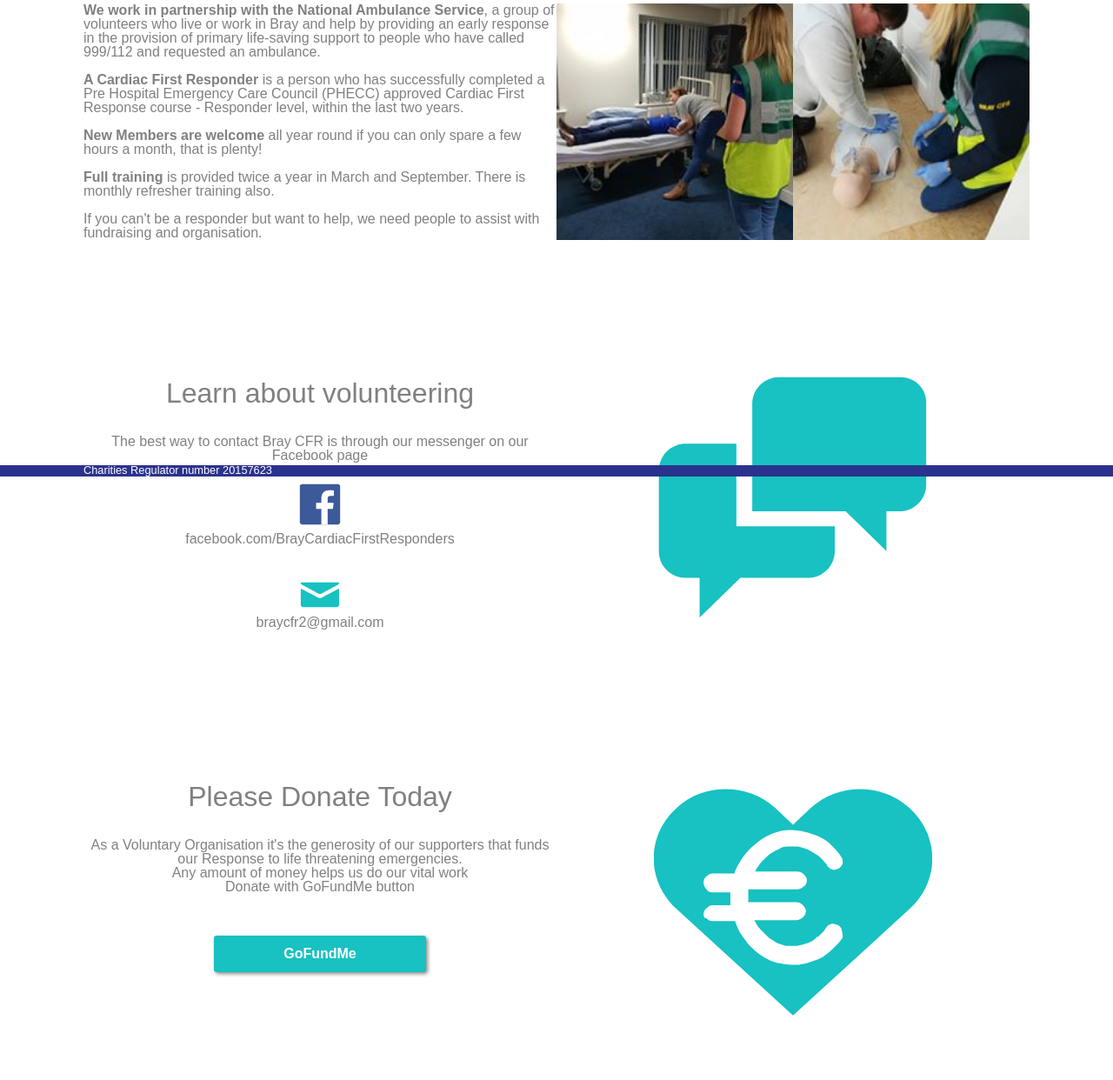
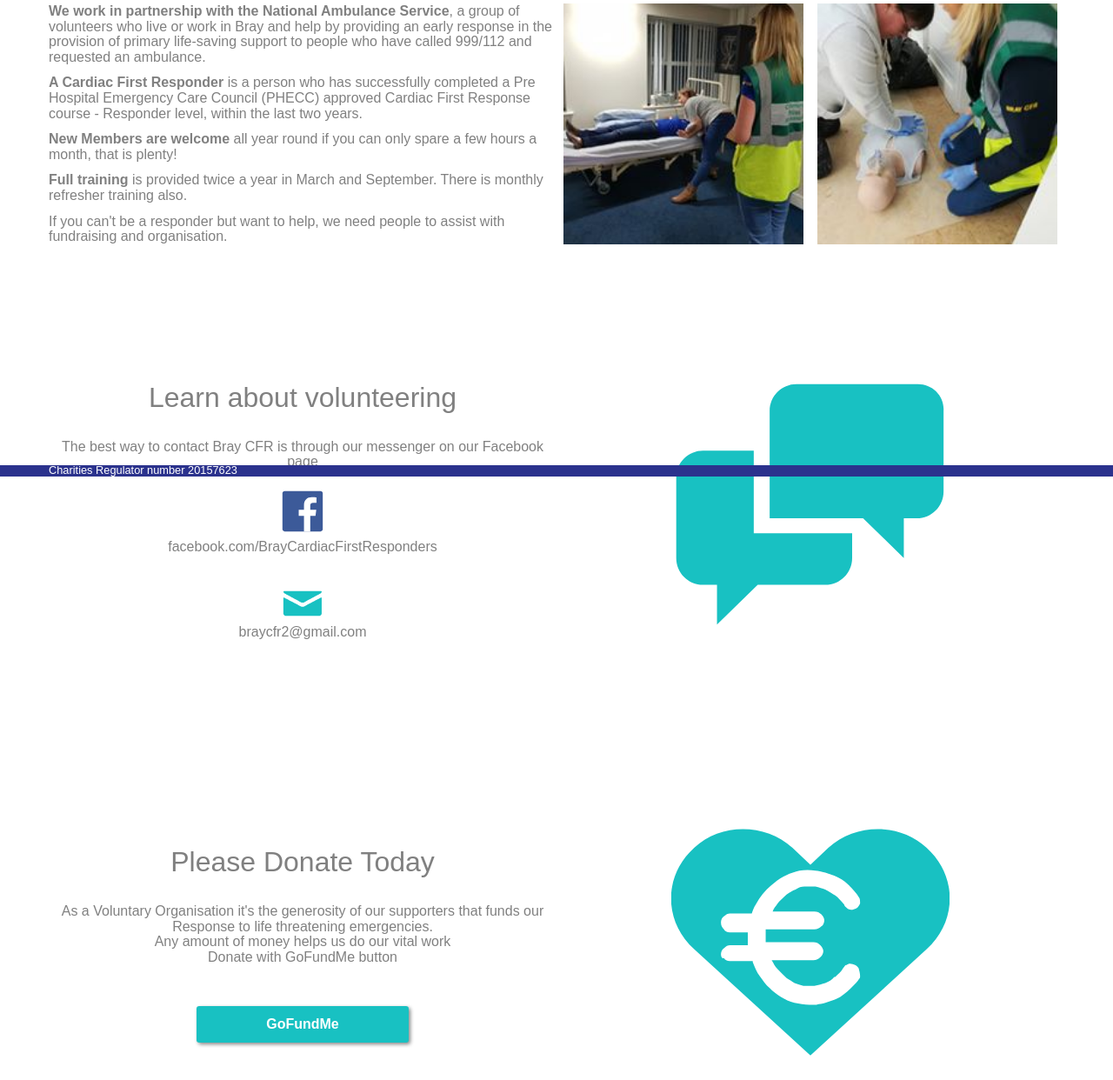
Before and after one commit to simonetto/firstAidResponders, a Gatsby site: page / in a window 1280 px wide. Shown: the part 252-1494 px from the top of the page at 87% size. Built offline with nearby package versions, Linux system fonts and the light colour scheme; Gatsby itself is replaced by a stand-in of ours.

Commit message:
Improve styling

```diff
--- a/src/components/appMain/_appMain-defaults.scss
+++ b/src/components/appMain/_appMain-defaults.scss
@@ -22,7 +22,8 @@ main {
 
     .about-us {
         p {
-            margin: 1em 0;
+            line-height: 110%;
+            margin: 0.75em 0;
             font-size: 0.9em;
 
             b {
@@ -65,6 +66,10 @@ main {
             font-size: 2em;
             margin: 2em 0;
         }
+
+        h2 {
+            line-height: 110%;
+        }
     }
 
     .contact {
--- a/src/components/appMain/_appMain-medium.scss
+++ b/src/components/appMain/_appMain-medium.scss
@@ -31,4 +31,10 @@ main {
     .about-us .images {
         margin-bottom: 0;
     }
+
+    #donate {
+        h1 {
+            padding-top: 2em;
+        }
+    }
 }
--- a/src/styles/_small-defaults.scss
+++ b/src/styles/_small-defaults.scss
@@ -18,7 +18,7 @@ html {-webkit-text-size-adjust: 100%; -ms-text-size-adjust: 100%;}
     display: flex;
     width: 100%;
     margin: auto;
-    max-width: 70em;
+    max-width: 75em;
     padding: 0 $side-margins;
 }
 
```
